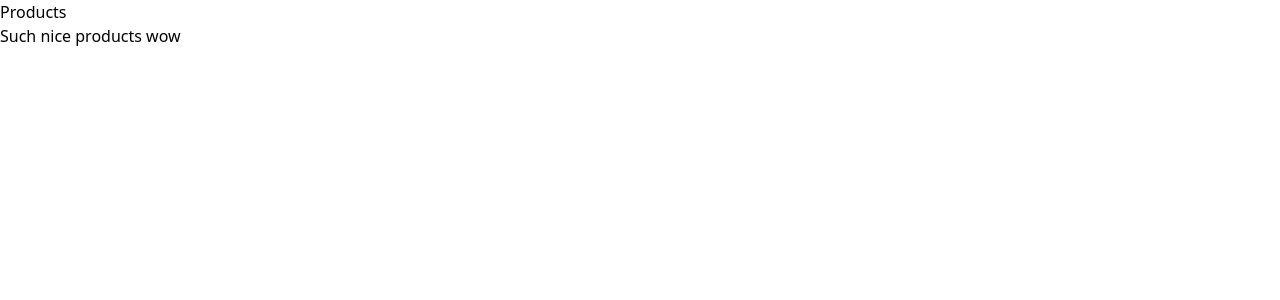
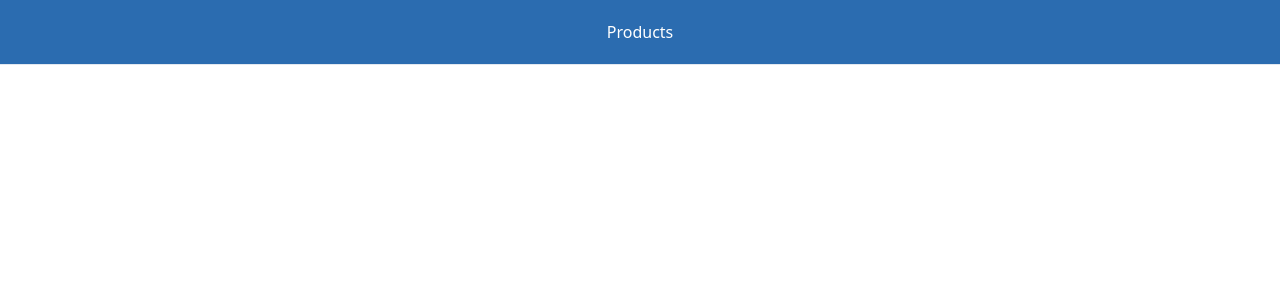
Before and after one commit to 4350pChris/probeaufgabe, a Vue app: page / in a window 1280 px wide. Shown: the top 300 px of the page. Built offline with nearby package versions, Linux system fonts and the light colour scheme.

Commit message:
add nav bar

```diff
--- a/src/App.vue
+++ b/src/App.vue
@@ -1,7 +1,16 @@
 <template>
-  <div>
+  <div style="min-height: 200vh;">
+    <NavBar />
     <div>
       <router-view />
     </div>
   </div>
 </template>
+
+<script>
+  import NavBar from "@/components/NavBar.vue";
+
+  export default {
+    components: { NavBar }
+  }
+</script>
--- /dev/null
+++ b/src/components/NavBar.vue
@@ -0,0 +1,33 @@
+<template>
+  <nav
+      class="fixed flex w-full z-10 bg-blue-700 text-white border-b justify-center p-5 m-auto top-0 transition duration-300 ease-in-out"
+      :class="{ scrolled }"
+    >
+      Products
+    </nav>
+</template>
+
+<script>
+export default {
+  data() {
+    return {
+      scrolled: false
+    }
+  },
+  beforeMount() {
+    window.addEventListener('scroll', this.handleScroll)
+  },
+  methods: {
+    handleScroll() {
+      this.scrolled = window.pageYOffset > 0;
+    }
+  }
+}
+</script>
+
+<style>
+  nav.scrolled {
+    @apply shadow-xl;
+    border-bottom: 0;
+  }
+</style>
--- /dev/null
+++ b/tailwind.config.js
@@ -0,0 +1,12 @@
+module.exports = {
+  future: {
+    // removeDeprecatedGapUtilities: true,
+    // purgeLayersByDefault: true,
+  },
+  purge: [],
+  theme: {
+    extend: {},
+  },
+  variants: {},
+  plugins: [],
+}
```
